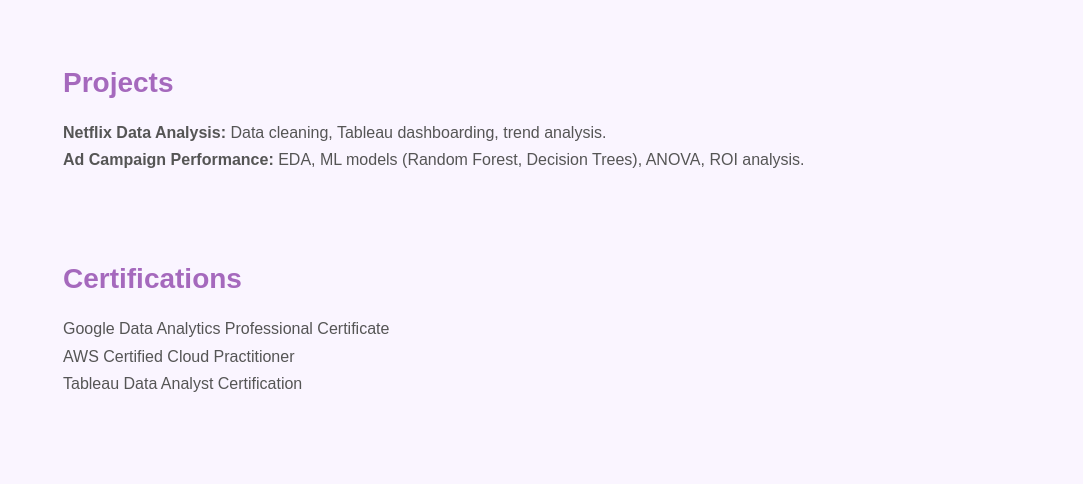
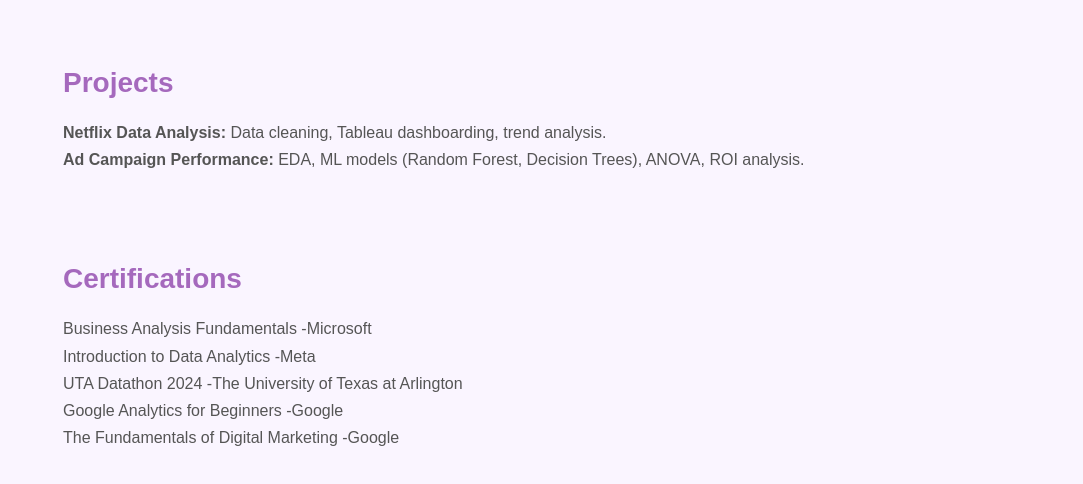
Before and after one commit to shamikaa07/shamikaa07.github.io, a plain HTML site: page index.html in a window 1280 px wide. Shown: the part 1207-1691 px from the top of the page, without its empty margins (197-1280 px from the left). Drawn offline with Linux system fonts and the light colour scheme.

Commit message:
Update index.html

```diff
--- a/index.html
+++ b/index.html
@@ -284,9 +284,11 @@
   <section id="certifications">
     <h2>Certifications</h2>
     <ul>
-      <li>Google Data Analytics Professional Certificate</li>
-      <li>AWS Certified Cloud Practitioner</li>
-      <li>Tableau Data Analyst Certification</li>
+      <li>Business Analysis Fundamentals -Microsoft</li>
+      <li>Introduction to Data Analytics -Meta</li>
+      <li>UTA Datathon 2024 -The University of Texas at Arlington</li>
+      <li>Google Analytics for Beginners -Google</li>
+      <li>The Fundamentals of Digital Marketing -Google</li>
     </ul>
   </section>
 
```
